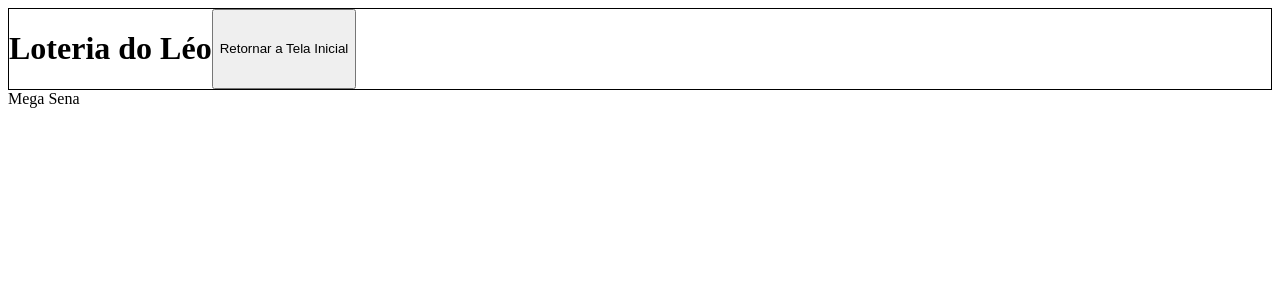
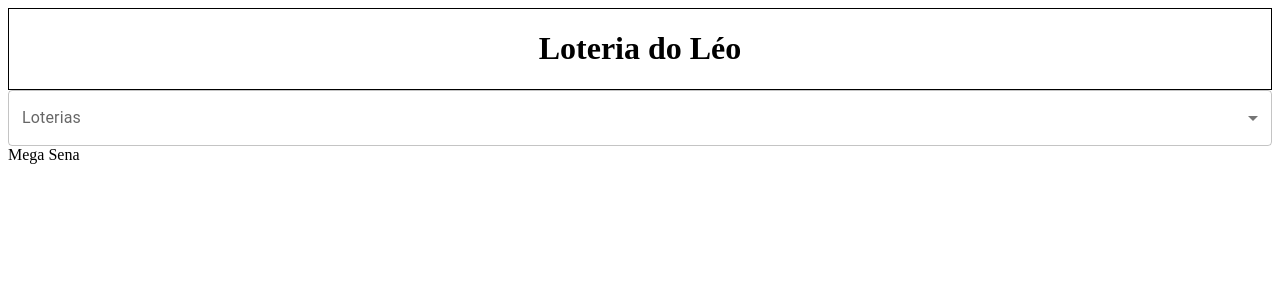
Before and after one commit to leonardojcsl/Case-Loteria, a React (Create React App) app in the folder case-loteria/: page / in a window 1280 px wide. Shown: the top 300 px of the page. Built offline with nearby package versions, Linux system fonts and the light colour scheme.

Commit message:
Coordinator e prototipo de Select instalados

```diff
--- a/case-loteria/package.json
+++ b/case-loteria/package.json
@@ -3,6 +3,9 @@
   "version": "0.1.0",
   "private": true,
   "dependencies": {
+    "@emotion/react": "^11.10.5",
+    "@emotion/styled": "^11.10.5",
+    "@mui/material": "^5.10.13",
     "@testing-library/jest-dom": "^5.16.5",
     "@testing-library/react": "^13.4.0",
     "@testing-library/user-event": "^13.5.0",
--- a/case-loteria/src/App.js
+++ b/case-loteria/src/App.js
@@ -1,10 +1,12 @@
 import Header from "./components/Header";
+import SelectLotteries from "./components/SelectLotteries";
 import Router from "./routes/Router";
 
 function App() {
   return (
     <div>
       <Header />
+      <SelectLotteries/>
       <Router />
     </div>
   );
--- a/case-loteria/src/components/Header.js
+++ b/case-loteria/src/components/Header.js
@@ -1,15 +1,15 @@
 import styled from "styled-components";
 
-const Main = styled.main `
+const Main = styled.main`
     border: 1px solid black;
-    display: flex
+    display: flex;
+    justify-content: space-evenly
 `
 
 const Header = () => {
     return (
         <Main>
             <h1>Loteria do Léo</h1>
-            <button>Retornar a Tela Inicial</button>
         </Main>
     )
 }
--- /dev/null
+++ b/case-loteria/src/components/SelectLotteries.js
@@ -0,0 +1,34 @@
+import * as React from 'react';
+import Box from '@mui/material/Box';
+import InputLabel from '@mui/material/InputLabel';
+import MenuItem from '@mui/material/MenuItem';
+import FormControl from '@mui/material/FormControl';
+import Select from '@mui/material/Select';
+
+export default function SelectLotteries() {
+
+  const [lotteries, setLotteries] = React.useState('');
+
+  const handleChange = (event) => {
+    setLotteries(event.target.value);
+  };
+
+  return (
+    <Box sx={{ minWidth: 120 }}>
+      <FormControl fullWidth>
+        <InputLabel id="demo-simple-select-label">Loterias</InputLabel>
+        <Select
+          labelId="demo-simple-select-label"
+          id="demo-simple-select"
+          value={lotteries}
+          label="Loterias"
+          onChange={handleChange}
+        >
+          <MenuItem value={10}>Mega-Sena</MenuItem>
+          <MenuItem value={20}>Quina</MenuItem>
+          <MenuItem value={30}>Loto Mania</MenuItem>
+        </Select>
+      </FormControl>
+    </Box>
+  );
+}
--- /dev/null
+++ b/case-loteria/src/routes/coordinator.js
@@ -0,0 +1,5 @@
+const goHome = (navigate) => {
+    navigate("/")
+}
+
+export default goHome
```
Also changed, not shown: 1 other file (tests, documents, lock files or other folders).
